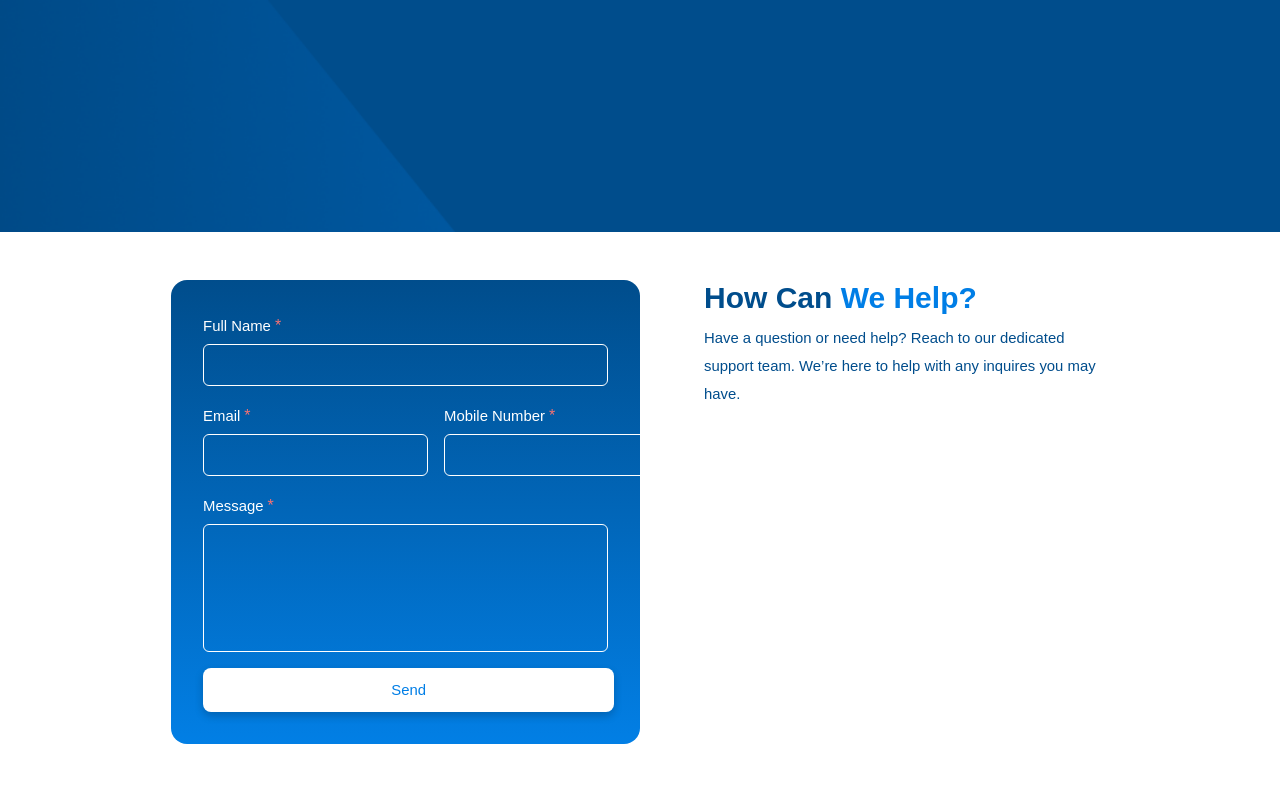
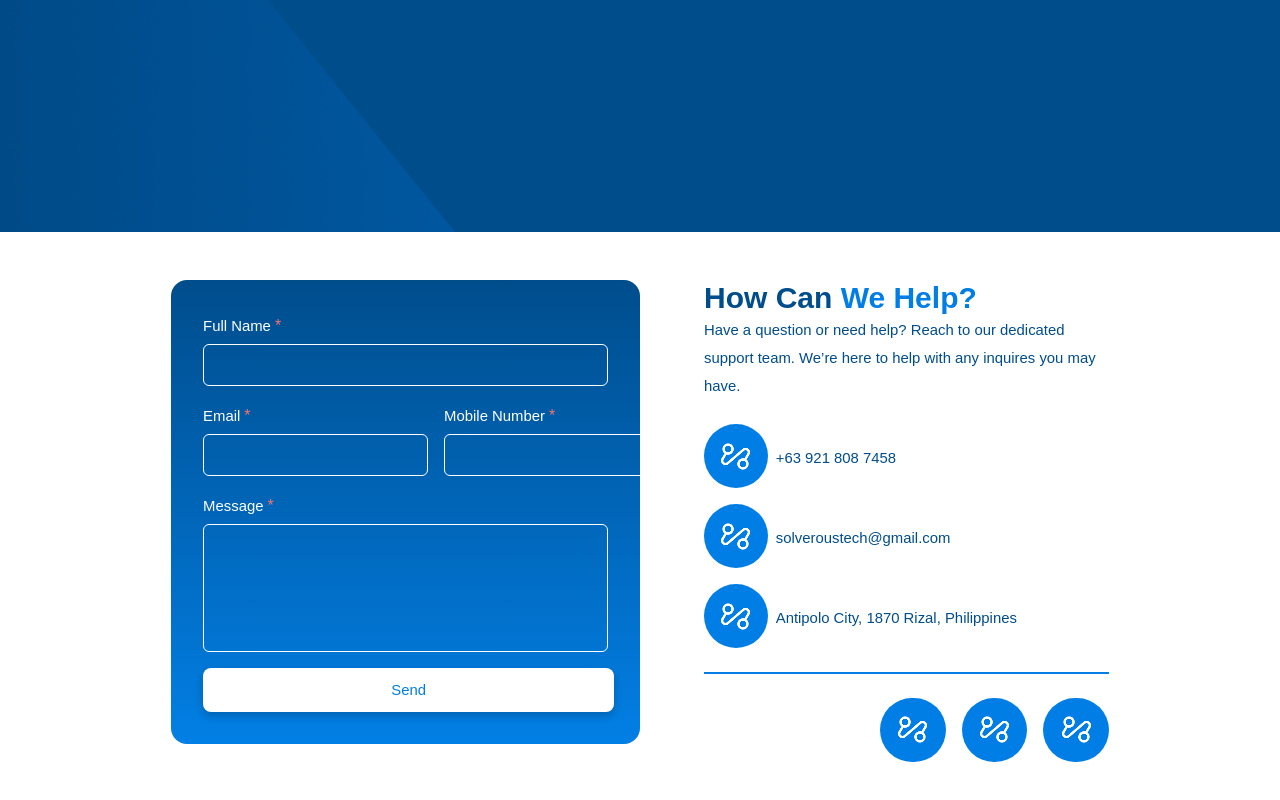
Before and after one commit to SolverousTech/SolverousWebsite, a React (Create React App) app in the folder solverouswebsite/: page / in a window 1280 px wide. Shown: the part 5278-6078 px from the top of the page. Built offline with nearby package versions, Linux system fonts and the light colour scheme.

Commit message:
contact section almost done

```diff
--- a/solverouswebsite/src/pages/Home/home.js
+++ b/solverouswebsite/src/pages/Home/home.js
@@ -235,9 +235,37 @@ function Home() {
         <section className=" body_margin flex flex-row md:flex-col justify-center items-center my-12 ">
           <div className="w-full md:w-[90%] h-full flex flex-row space-x-16">
             <ContactForm />
-            <div className=" w-full md:w-[50%] space-y-2 ">
-              <h3 className="text-[2rem] md:text-3xl font-bold text-[#004D8C] ">How Can <span className="text-[#007EE6]">We Help?</span></h3>
-              <p className=" p_white_bg ">Have a question or need help? Reach to our dedicated support team. We’re here to help with any inquires you may have.</p>
+            <div className="w-full space-y-6">
+              <div className=" ">
+                <h3 className="text-[2rem] md:text-3xl font-bold text-[#004D8C] ">How Can <span className="text-[#007EE6]">We Help?</span></h3>
+                <p className=" p_white_bg ">Have a question or need help? Reach to our dedicated support team. We’re here to help with any inquires you may have.</p>
+              </div>
+
+              <div className=" flex flex-col space-y-4 ">
+                {/* PHONE */}
+                <div className="reasons_flex reasons_space_between items-center ">
+                  <div className=" reasons_icon_container w-[6.2rem] md:w-[4.6rem] h-24 md:h-16 "><img src={Automation} alt="Automation Icon" /></div>
+                  <p className=" w-[93%] md:w-[95%] p_white_bg reasons_margin ">+63 921 808 7458</p>
+                </div>
+
+                {/* EMAIL */}
+                <div className="reasons_flex reasons_space_between items-center ">
+                  <div className=" reasons_icon_container w-[6.2rem] md:w-[4.6rem] h-24 md:h-16 "><img src={Automation} alt="Automation Icon" /></div>
+                  <p className=" w-[93%] md:w-[95%] p_white_bg reasons_margin ">solveroustech@gmail.com</p>
+                </div>
+
+                {/* LOCATION */}
+                <div className="reasons_flex reasons_space_between items-center ">
+                  <div className=" reasons_icon_container w-[6.2rem] md:w-[4.6rem] h-24 md:h-16 "><img src={Automation} alt="Automation Icon" /></div>
+                  <p className=" w-[93%] md:w-[95%] p_white_bg reasons_margin ">Antipolo City, 1870 Rizal, Philippines</p>
+                </div>
+              </div>
+              <div className="bg-[#007EE6] h-[0.1rem] w-full"></div>
+              <div className=" items-center flex flex-row w-[100%] justify-end space-x-4 ">
+                <div className=" reasons_icon_container w-[6.2rem] md:w-[4.1rem] h-24 md:h-16 "><img src={Automation} alt="Automation Icon" /></div>
+                <div className=" reasons_icon_container w-[6.2rem] md:w-[4.1rem] h-24 md:h-16 "><img src={Automation} alt="Automation Icon" /></div>
+                <div className=" reasons_icon_container w-[6.2rem] md:w-[4.1rem] h-24 md:h-16 "><img src={Automation} alt="Automation Icon" /></div>
+              </div>
             </div>
           </div>
         </section>
```
